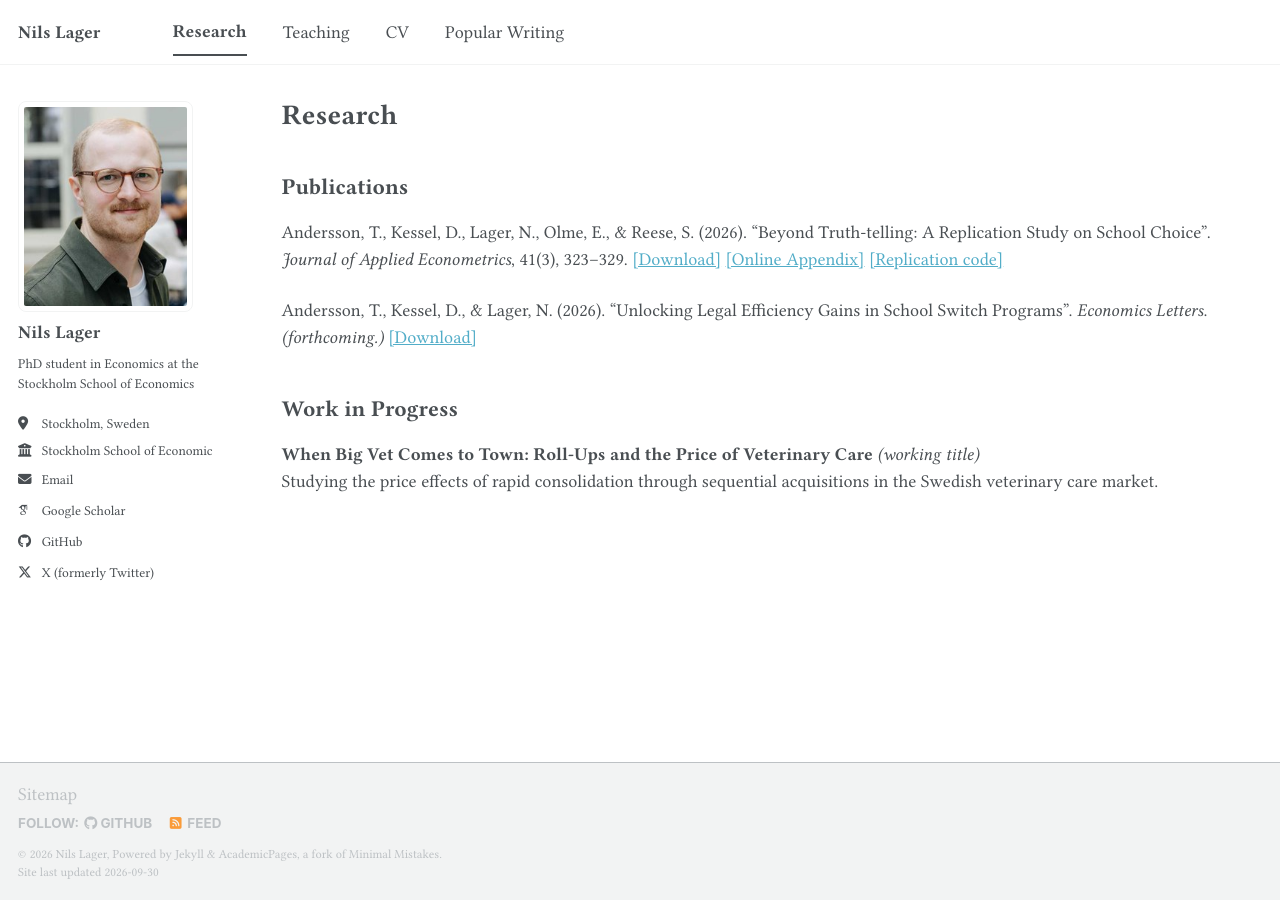
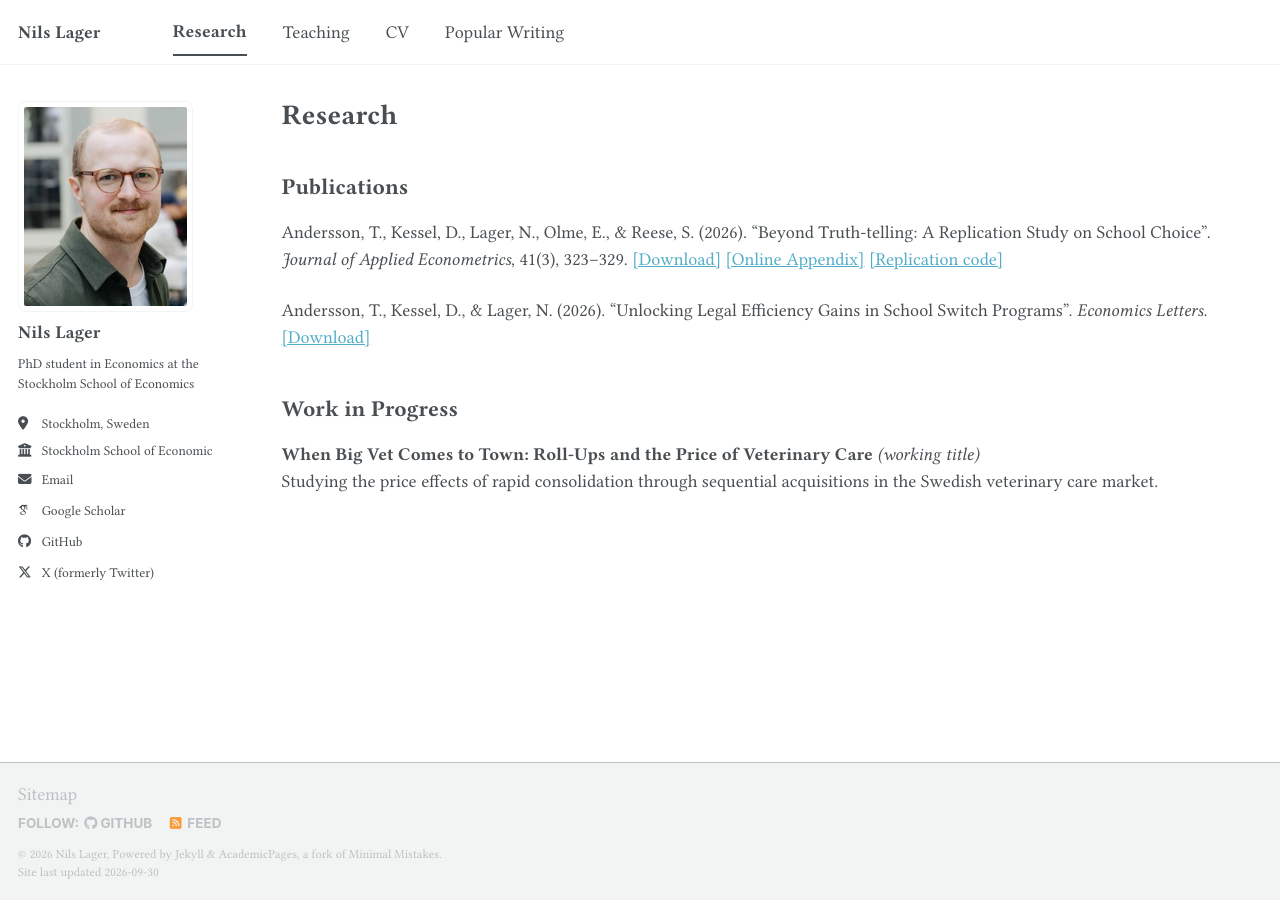
Before and after one commit to lagernils/lagernils.github.io, a Jekyll site: the page built from _pages/research.md, in a window 1280 px wide. Built offline with Jekyll 4.4.1, drawn with Linux system fonts in a browser that asks for light colours; some web fonts are replaced; a script bundle is joined from its source files by our own code; library files that are not in the unit come from our copies.

Commit message:
Publish Economics Letters paper; add policy brief; update CV
Co-Authored-By: Claude Sonnet 4.6 <noreply@anthropic.com>

```diff
--- a/_pages/research.md
+++ b/_pages/research.md
@@ -9,7 +9,7 @@ author_profile: true
 
 Andersson, T., Kessel, D., Lager, N., Olme, E., & Reese, S. (2026). "Beyond Truth-telling: A Replication Study on School Choice". *Journal of Applied Econometrics*, 41(3), 323–329. [[Download]](https://onlinelibrary.wiley.com/doi/10.1002/jae.70038) [[Online Appendix]](https://onlinelibrary.wiley.com/action/downloadSupplement?doi=10.1002%2Fjae.70038&file=jae70038-sup-0001-Supinfo.zip) [[Replication code]](https://journaldata.zbw.eu/dataset/beyond-truth-telling-a-replication-study-on-school-choice)
 
-Andersson, T., Kessel, D., & Lager, N. (2026). "Unlocking Legal Efficiency Gains in School Switch Programs". *Economics Letters*. *(forthcoming.)* [[Download]](https://papers.ssrn.com/sol3/papers.cfm?abstract_id=6815057)
+Andersson, T., Kessel, D., & Lager, N. (2026). "Unlocking Legal Efficiency Gains in School Switch Programs". *Economics Letters*. [[Download]](https://www.sciencedirect.com/science/article/pii/S0165176526004416)
 
 ## Work in Progress
 
```
Also changed, not shown: _pages/third_mission.md (+1 -0 lines), 2 other files.
